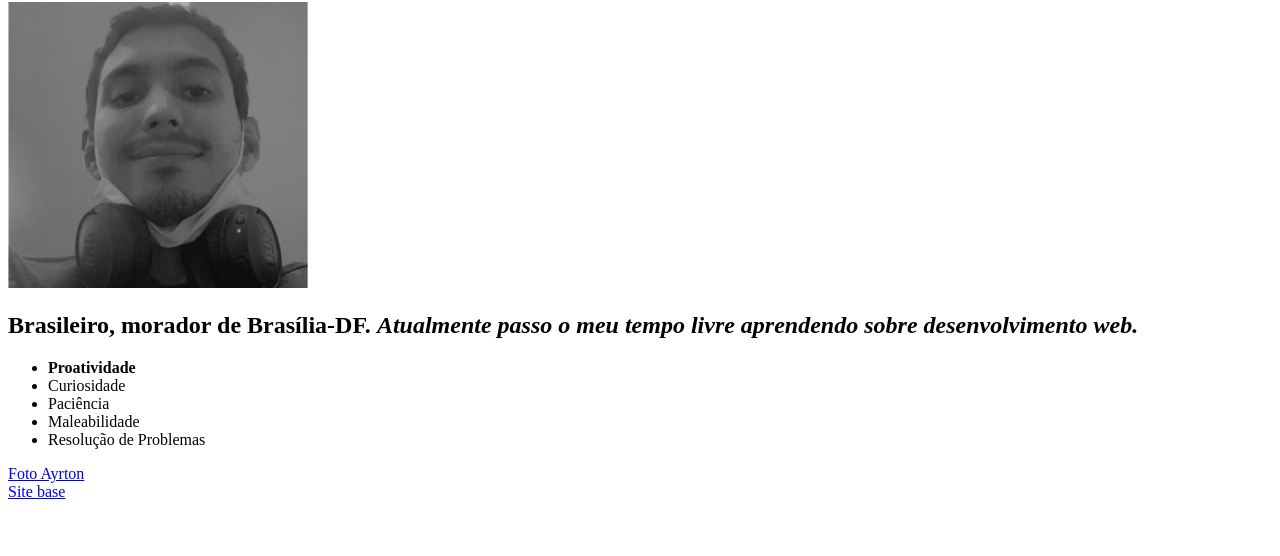
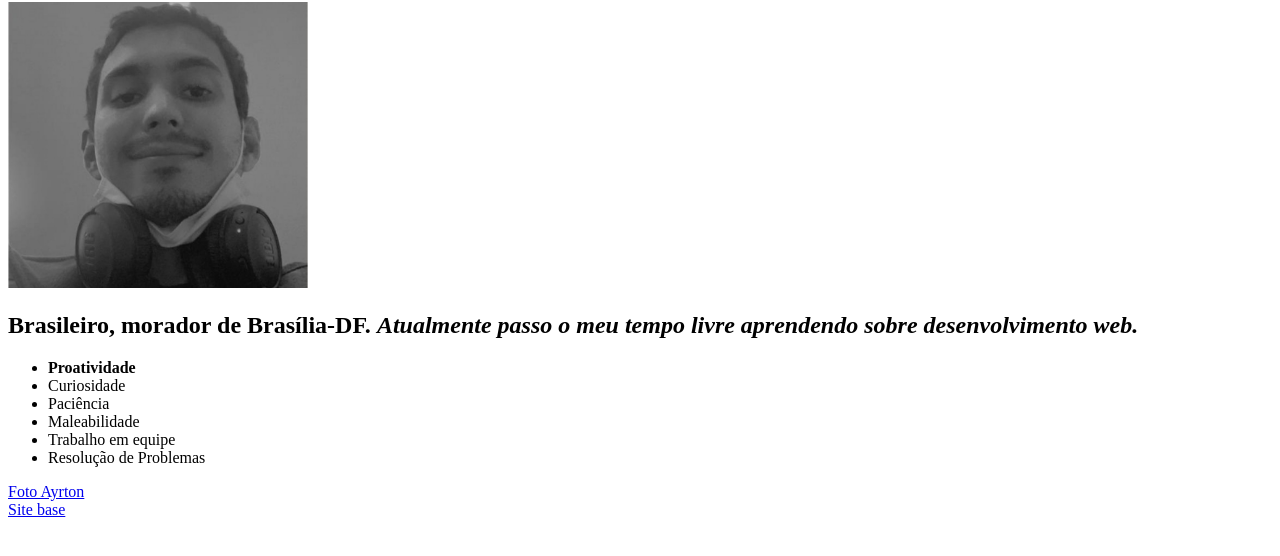
Before and after one commit to AyrtonGuimaraes21/AyrtonGuimaraes21.github.io, a plain HTML site: page index.html in a window 1280 px wide. Shown: the part 78-634 px from the top of the page. Drawn offline with Linux system fonts and the light colour scheme.

Commit message:
informacoes inicias na branch

```diff
--- a/index.html
+++ b/index.html
@@ -14,6 +14,7 @@
         <li>Curiosidade</li>
         <li>Paciência</li>
         <li>Maleabilidade</li>
+        <li>Trabalho em equipe</li>
         <li>Resolução de Problemas</li>
     </ul>
     <a href="Foto Ayrton.jpeg" target="_blank">Foto Ayrton</a> <br>
```
